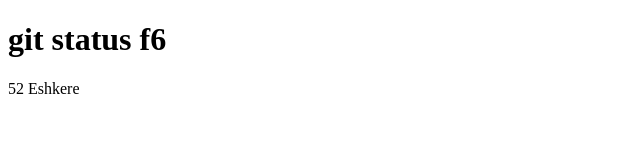
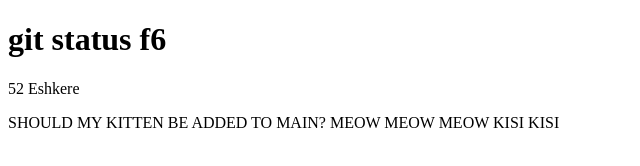
Before and after one commit to Samsahah/Project_1, a plain HTML site: page index.html in a window 1280 px wide. Shown: the whole page, without its empty margins (0-640 px from the left). Drawn offline with Linux system fonts and the light colour scheme.

```diff
--- a/index.html
+++ b/index.html
@@ -13,5 +13,8 @@
  f6</h1>
   <p>52 Eshkere</p>
 </body>
-
+<div>
+  SHOULD MY KITTEN BE ADDED TO MAIN?
+  MEOW MEOW MEOW KISI KISI
+</div>
 </html>
```
